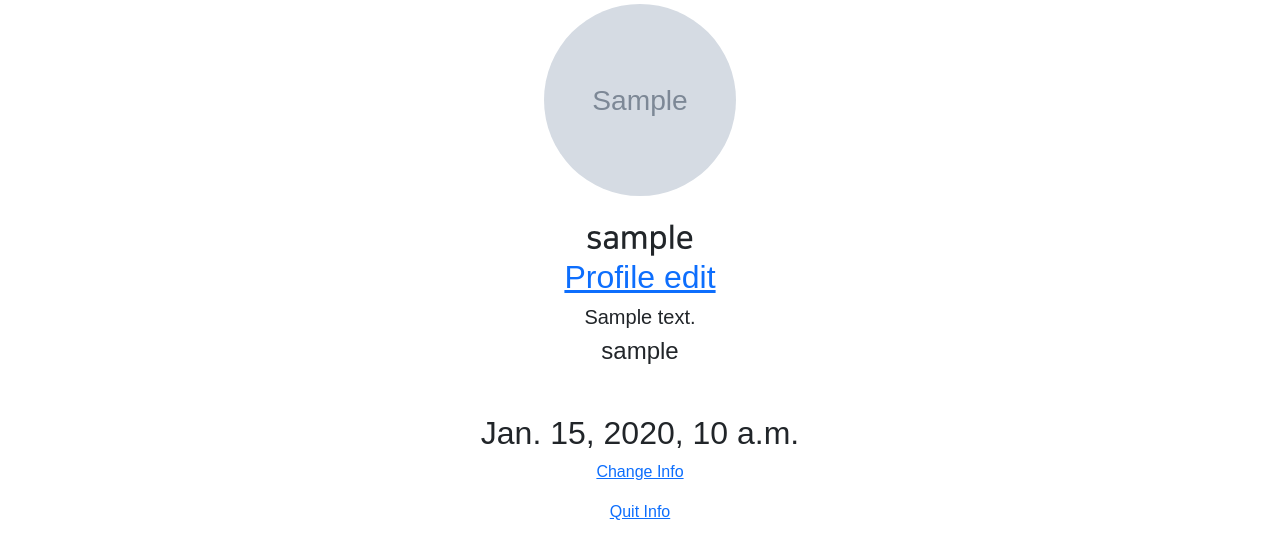
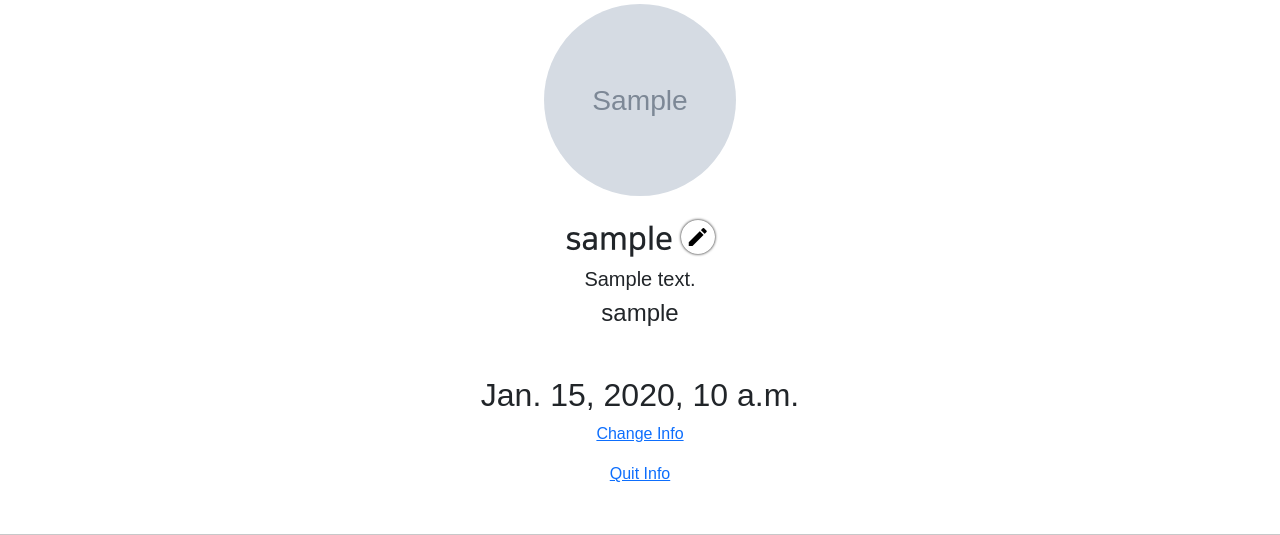
Before and after one commit to MONKEYZ9/SM_RESUME, a Django app: page /accountapp/detail/1 in a window 1280 px wide. Shown: the part 261-796 px from the top of the page. Run offline with Django 3.2, Linux system fonts and the light colour scheme; a user stored in the database is signed in; tables that the repository leaves empty hold one stand-in row (values such as "Sample post"); grey boxes marked "Sample" are stand-in pictures; parts of the project's set-up code (start-up, migrations or seed data) failed here and were passed over; some libraries are stand-ins or nearby versions; some web fonts are replaced.

Commit message:
update accountapp update word to google icons

```diff
--- a/accountapp/templates/accountapp/detail.html
+++ b/accountapp/templates/accountapp/detail.html
@@ -9,10 +9,10 @@
                      class="profile_image m-4"
                      alt="profile image">
                 <h2 class="NNS_B">{{ target_user.profile.nickname }}
-                    <br>
                     {% if user == target_user %}
-                        <a href="{% url 'profileapp:update' pk=target_user.profile.pk %}">
-                            Profile edit
+                        <a href="{% url 'profileapp:update' pk=target_user.profile.pk %}"
+                           class="material-icons round_button">
+                            edit
                         </a>
                         </h2>
                     {% endif %}
--- a/static/base.css
+++ b/static/base.css
@@ -45,3 +45,15 @@
 .NNS_B {
     font-family: "NanumSquareB", cursive;
 }
+
+.round_button {
+    color: black;
+    text-decoration: none;
+    box-shadow: 0 0 3px black;
+    border-radius: 20rem;
+    padding: .3rem;
+}
+
+.round_button:hover {
+    color: dimgrey;
+}
--- a/templates/head.html
+++ b/templates/head.html
@@ -6,32 +6,41 @@
     <meta charset="UTF-8">
     <title>SM's RESUME</title>
     {# BOOTSTRP LINK #}
-    <link href="https://cdn.jsdelivr.net/npm/bootstrap@5.0.2/dist/css/bootstrap.min.css" rel="stylesheet" integrity="sha384-EVSTQN3/azprG1Anm3QDgpJLIm9Nao0Yz1ztcQTwFspd3yD65VohhpuuCOmLASjC" crossorigin="anonymous">
+    <link href="https://cdn.jsdelivr.net/npm/bootstrap@5.0.2/dist/css/bootstrap.min.css" rel="stylesheet"
+          integrity="sha384-EVSTQN3/azprG1Anm3QDgpJLIm9Nao0Yz1ztcQTwFspd3yD65VohhpuuCOmLASjC" crossorigin="anonymous">
     {# google font link    #}
     <link rel="preconnect" href="https://fonts.googleapis.com">
     <link rel="preconnect" href="https://fonts.gstatic.com" crossorigin>
     <link href="https://fonts.googleapis.com/css2?family=Otomanopee+One&display=swap" rel="stylesheet">
     {# base.css    #}
     <link rel="stylesheet" type="text/css" href="{% static 'base.css' %}">
+
+    {# MATERIAL ICONS LINK #}
+    <link href="https://fonts.googleapis.com/icon?family=Material+Icons"
+          rel="stylesheet">
+
     <style>
         @font-face {
-            {# 이름 선언#}
+        {# 이름 선언#}
             font-family: 'NanumSquareR';
-            {# 컴퓨터 자체에 저장되있는 것을 찾아라 #}
+        {# 컴퓨터 자체에 저장되있는 것을 찾아라 #}
             src: local('NanumSquareR'),
             {# 로컬에 없다고 하면 url로 찾아서 요청을 해서 가져와라#}
             url("{% static 'fonts/NanumSquareR.otf' %}") format("opentype");
         }
+
         @font-face {
             font-family: 'NanumSquareEB';
             src: local('NanumSquareEB'),
             url("{% static 'fonts/NanumSquareEB.otf' %}") format("opentype");
         }
+
         @font-face {
             font-family: 'NanumSquareB';
             src: local('NanumSquareB'),
             url("{% static 'fonts/NanumSquareB.otf' %}") format("opentype");
         }
+
         @font-face {
             font-family: 'NanumSquareL';
             src: local('NanumSquareL'),
```
Also changed, not shown: README.md.
